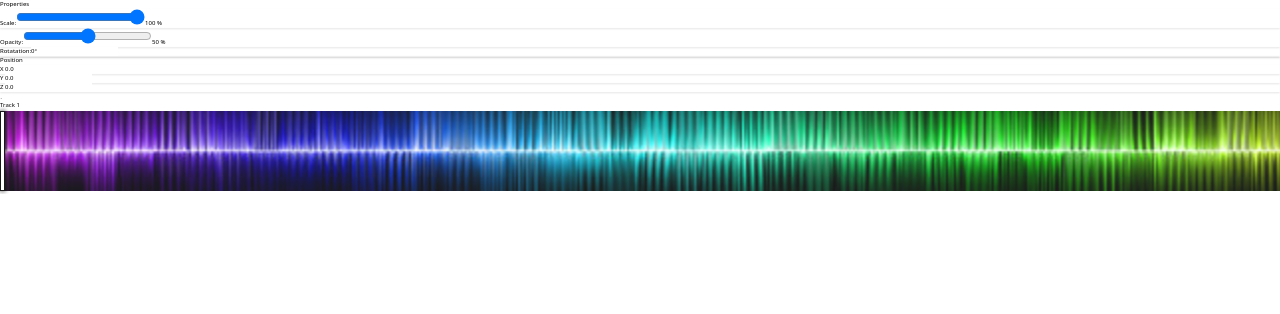
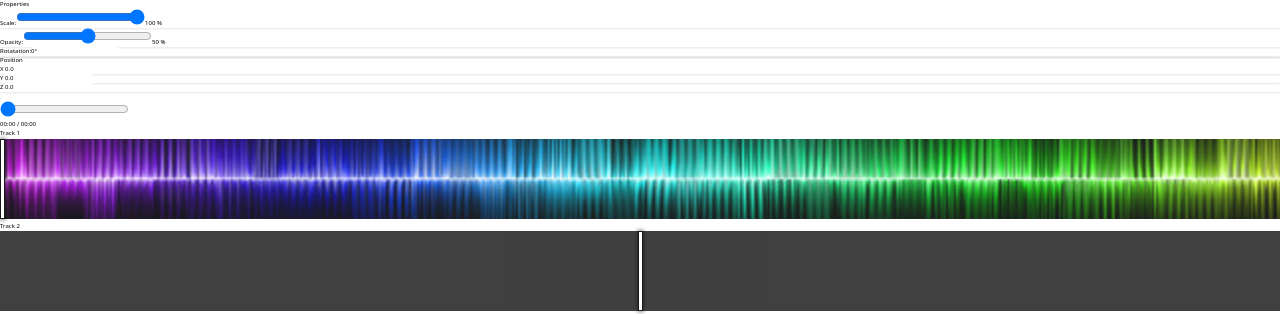
Before and after one commit to pritamdhar6468/cynapto-assignment, a React (Vite) app: page /editor in a window 1280 px wide. Shown: the part 629-943 px from the top of the page. Before the commit the page ends 823 px from the top, so only its background shows below. Built offline with nearby package versions, Linux system fonts and the light colour scheme; the HTML template or start-up script is replaced by a standard one.

Commit message:
minor changes

```diff
--- a/src/components/Workspace.jsx
+++ b/src/components/Workspace.jsx
@@ -1,16 +1,12 @@
-import React, { useRef, useState, useEffect } from "react";
+import React from "react";
 import { BsCrop } from "react-icons/bs";
 import { PiResize } from "react-icons/pi";
-import { FaUndo } from "react-icons/fa";
-import { FaRedo } from "react-icons/fa";
+import { FaUndo, FaRedo } from "react-icons/fa";
+import video from "../assets/video.mp4";
 
-import { IoPlayCircleSharp, IoPauseCircleSharp } from "react-icons/io5";
-import { IoPlayForward } from "react-icons/io5";
-import { IoPlayBack } from "react-icons/io5";
-import video from "../assets/video.mp4";
-const Workspace = ({ videoRef }) => {
+const Workspace = ({ videoRef, currentVideoTime, setCurrentVideoTime }) => {
   return (
-    <div className=" flex flex-col items-center h-full w-[50vw]">
+    <div className="flex flex-col items-center h-full w-[50vw]">
       <ul className="flex gap-8 p-4">
         <li>
           <BsCrop className="w-8 h-8" />
@@ -26,34 +22,13 @@ const Workspace = ({ videoRef }) => {
         </li>
       </ul>
       <div className="m-8">
-          {" "}
-          <video
-            ref={videoRef}
-            src={video}
-            controls
-            className=" h-[100%] rounded-md bg-slate-500"
-          ></video>
-
-        {/* <div className="text-center mt-2">
-        <p>Current Time: {currentTime.toFixed(2)}s</p>
-        <p>Total Duration: {duration.toFixed(2)}s</p>
-      </div> */}
+        <video
+          ref={videoRef}
+          src={video}
+          controls
+          className="h-[100%] rounded-md bg-slate-500"
+        />
       </div>
-      {/* <div className="h-16 bg-slate-200">
-        <ul className="flex gap-2 p-2 text-md">
-          <li>
-            <IoPlayBack />
-          </li>
-          <li>
-            <IoPlayCircleSharp />
-          </li>{" "}
-          <li>
-            <IoPlayForward />
-          </li>{" "}
-        </ul>
-        <span className="p-2">00:00</span>
-        <div></div>
-      </div> */}
     </div>
   );
 };
--- a/src/index.css
+++ b/src/index.css
@@ -51,3 +51,42 @@
   border: 1px solid #000000;
   box-shadow: 0 0 5px black;
 }
+
+
+.slider3 {
+  -webkit-appearance: none;
+  width: 100%;
+  height: 80px;
+  background: #000000d4;
+  object-fit: cover;
+  background-position: center;
+  outline: none;
+  opacity: 0.9;
+  -webkit-transition: .2s;
+  transition: opacity .2s;
+
+}
+
+.slider3:hover {
+  opacity: 1;
+}
+
+.slider3::-webkit-slider-thumb {
+  -webkit-appearance: none;
+  appearance: none;
+  width: 5px;
+  height: 80px;
+  background: #ffffff;
+  cursor: pointer;
+  border: 1px solid #000000;
+  box-shadow: 0 0 5px black;
+}
+
+.slider3::-moz-range-thumb {
+  width: 5px;
+  height: 80px;
+  background: #ffffff;
+  cursor: pointer;
+  border: 1px solid #000000;
+  box-shadow: 0 0 5px black;
+}
--- a/src/pages/Editor.jsx
+++ b/src/pages/Editor.jsx
@@ -15,13 +15,30 @@ import wave from "../assets/waveform.png";
 
 const Editor = () => {
   const videoRef = useRef(null);
+  const [isPlaying, setIsPlaying] = useState(false);
+  const [currentVideoTime, setCurrentVideoTime] = useState(0);
+  const [duration, setDuration] = useState(0);
+  const [dd, setDd] = useState(0);
+  const [tt, setTt] = useState(0);
 
-  const [isPlaying, setIsPlaying] = useState(false);
-  const timelineRef = useRef(null);
+  useEffect(() => {
+    const video = videoRef.current;
+    const handleTimeUpdate = () => {
+      const newTime = (video.currentTime / video.duration) * 100;
+      setCurrentVideoTime(newTime);
+      setDd(videoRef.current.currentTime);
+      setTt(videoRef.current.duration);
+    };
 
-  const [currentTime, setCurrentTime] = useState(0);
-  const [duration, setDuration] = useState(0);
-  const [pointerPosition, setPointerPosition] = useState(0);
+    if (video) {
+      video.addEventListener("timeupdate", handleTimeUpdate);
+      setDuration(video.duration);
+
+      return () => {
+        video.removeEventListener("timeupdate", handleTimeUpdate);
+      };
+    }
+  }, [videoRef.current]);
 
   const togglePlayPause = () => {
     if (videoRef.current.paused) {
@@ -32,90 +49,45 @@ const Editor = () => {
       setIsPlaying(false);
     }
   };
-
-  // Function to handle video time update
-  const updateTime = () => {
-    setCurrentTime(videoRef.current.currentTime);
-    updatePointerPosition();
+  const formatTime = (timeInSeconds) => {
+    const minutes = Math.floor(timeInSeconds / 60);
+    const seconds = Math.floor(timeInSeconds % 60);
+    const formattedMinutes = String(minutes).padStart(2, "0");
+    const formattedSeconds = String(seconds).padStart(2, "0");
+    return `${formattedMinutes}:${formattedSeconds}`;
   };
 
-  // Function to handle video end
-  const handleVideoEnd = () => {
-    setIsPlaying(false);
-    setCurrentTime(0);
-    setPointerPosition(0);
+  const seek = (time) => {
+    videoRef.current.currentTime += time;
   };
 
-  // Function to handle seeking forward/backward
-  const seek = (time) => {
-    videoRef.current.currentTime += time;
-    updatePointerPosition();
-  };
-
-  const updatePointerPosition = () => {
-    const currentTimePercentage =
-      (videoRef.current.currentTime / duration) * 100;
-    setPointerPosition(currentTimePercentage);
-  };
-
-  const handlePointerDrag = (e) => {
-    const timelineRect = timelineRef.current.getBoundingClientRect();
-    const clickX = e.clientX - timelineRect.left;
-    const newPosition = (clickX / timelineRect.width) * 100;
-
-    const newTime = (newPosition / 100) * duration;
+  const handleChange = (event) => {
+    const { value } = event.target;
+    if (videoRef.current) {
+      const newTime = (value / 100) * videoRef.current.duration;
       videoRef.current.currentTime = newTime;
-    setPointerPosition(newPosition);
-  };
-
-  const handleInputChange = (e) => {
-    const timeInSeconds = parseFloat(e.target.value);
-    if (
-      !isNaN(timeInSeconds) &&
-      timeInSeconds >= 0 &&
-      timeInSeconds <= duration
-    ) {
-      videoRef.current.currentTime = timeInSeconds;
-      updatePointerPosition();
+      setCurrentVideoTime(value);
     }
   };
-
-  const handleSliderChange = (e) => {
-    const newTime = (e.target.value / 100) * duration;
-    videoRef.current.currentTime = newTime;
-    setPointerPosition(e.target.value);
-  };
-
-  // Effect to set video duration and listen to time update
-  useEffect(() => {
-    const videoElement = videoRef.current;
-    setDuration(videoElement.duration);
-
-    // Event listeners
-    videoElement.addEventListener("timeupdate", updateTime);
-    videoElement.addEventListener("ended", handleVideoEnd);
-
-    // Cleanup
-    return () => {
-      videoElement.removeEventListener("timeupdate", updateTime);
-      videoElement.removeEventListener("ended", handleVideoEnd);
-    };
-  }, []);
 
   return (
     <div className="flex flex-col bg-[#EBF4F6] w-[100vw] h-[100vh]">
       <div className="top h-[65vh] flex">
         <Assets />
-        <Workspace videoRef={videoRef} />
+        <Workspace
+          videoRef={videoRef}
+          currentVideoTime={currentVideoTime}
+          setCurrentVideoTime={setCurrentVideoTime}
+        />
         <Properties />
       </div>
-      <div className="bottom bg-white h-[35vh] ">
-        <div className="flex justify-center">
+      <div className="bottom flex flex-col justify-between bg-white h-[35vh]">
+        <div className="flex justify-center gap-8">
+          <div className="flex gap-3 justify-center">
             <button onClick={() => seek(-10)}>
-            <IoPlayBack className="w-16 h-16" />
+              <IoPlayBack className="w-12 h-12" />
             </button>
-
-          <button onClick={() => togglePlayPause()}>
+            <button onClick={togglePlayPause}>
               {isPlaying ? (
                 <IoPauseCircleSharp className="w-20 h-20" />
               ) : (
@@ -123,16 +95,38 @@ const Editor = () => {
               )}
             </button>
             <button onClick={() => seek(10)}>
-            <IoPlayForward className="w-16 h-16" />
+              <IoPlayForward className="w-12 h-12" />
             </button>
           </div>
 
+          <input
+            type="range"
+            value={currentVideoTime}
+            onChange={handleChange}
+            className="appearance-none bg-transparent w-80 [&::-webkit-slider-runnable-track]:rounded-md [&::-webkit-slider-runnable-track]:bg-[#37B7C3] [&::-webkit-slider-thumb]:appearance-none [&::-webkit-slider-thumb]:h-[15px] [&::-webkit-slider-thumb]:w-[10px] [&::-webkit-slider-thumb]: [&::-webkit-slider-thumb]:bg-[#000000]"
+          />
+
+          <div className="flex gap-3 justify-center items-center text-[1.2rem] text-[#000000d4]">
+            <span className="text-[1.2rem] text-[#000000d4]">
+              {formatTime(dd)}
+            </span>{" "}
+            /{" "}
+            <span className="text-[1.2rem] text-[#000000d4]">
+              {formatTime(tt)}
+            </span>
+          </div>
+        </div>
+        <div>
+          {" "}
           <div className="flex w-full border border-[#0000005c] shadow-lg">
             <div className="h-[8rem] flex w-60">
               <div className="flex justify-center w-full h-full items-center">
                 <span className="text-[1.5rem] font-bold">Track 1</span>
-            </div>{" "}
-            <span className="h-full flex flex-col justify-between p-3"><FaEye className="w-8 h-8"/><BsUnlockFill className="w-8 h-8"/></span>
+              </div>
+              <span className="h-full flex flex-col justify-between p-3">
+                <FaEye className="w-8 h-8" />
+                <BsUnlockFill className="w-8 h-8" />
+              </span>
             </div>
             <div className="flex w-full relative justify-center items-center">
               <input
@@ -140,11 +134,35 @@ const Editor = () => {
                 min="0"
                 max="100"
                 step="1"
-              value={pointerPosition}
-              onChange={handleSliderChange}
+                value={currentVideoTime}
+                onChange={handleChange}
                 className="w-3/4 slider2 z-50"
               />
               {/* <img className="absolute h-[10rem]" src={wave} alt="" /> */}
+            </div>
+          </div>
+          <div className="flex w-full border border-[#0000005c] shadow-lg">
+            <div className="h-[8rem] flex w-60">
+              <div className="flex justify-center w-full h-full items-center">
+                <span className="text-[1.5rem] font-bold">Track 2</span>
+              </div>
+              <span className="h-full flex flex-col justify-between p-3">
+                <FaEye className="w-8 h-8" />
+                <BsUnlockFill className="w-8 h-8" />
+              </span>
+            </div>
+            <div className="flex w-full relative justify-center items-center">
+              <input
+                type="range"
+                min="0"
+                max="100"
+                step="1"
+                // value={currentVideoTime}
+                // onChange={handleChange}
+                className="w-3/4 slider3 z-50"
+              />
+              {/* <img className="absolute h-[10rem]" src={wave} alt="" /> */}
+            </div>
           </div>
         </div>
       </div>
```
Lines whose indentation alone changed are shown as unchanged.
